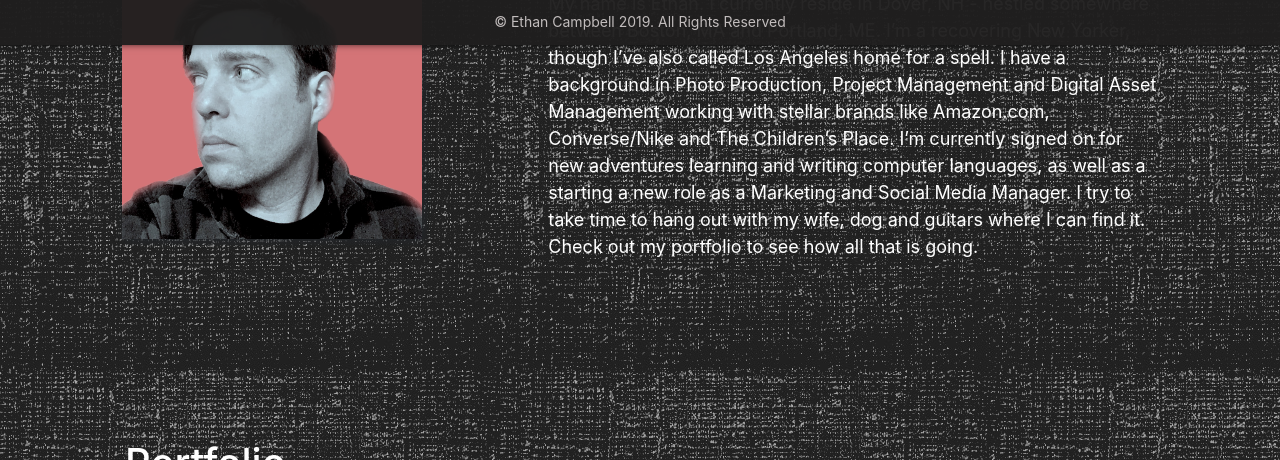
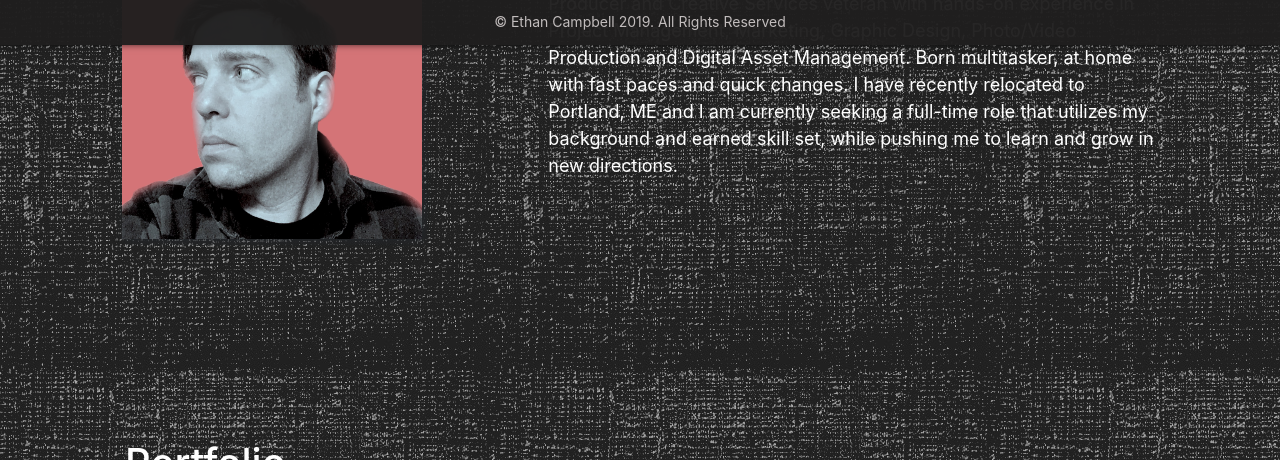
Before and after one commit to ethancampbell77/portfolio-old, a plain HTML site: page index.html in a window 1280 px wide. Shown: the part 755-1215 px from the top of the page. Drawn offline with nearby package versions, Linux system fonts and the light colour scheme.

Commit message:
Update index.html

```diff
--- a/index.html
+++ b/index.html
@@ -66,7 +66,9 @@
       </div>
       <div class="offset-1 col-md-6 myBio">
         <h1>About Me</h1>
-        <p id="aboutMe">My name is Ethan. I currently reside in Dover, NH - nestled somewhere between Boston, MA and Portland, ME.  I’m a recovering New Yorker, though I’ve also called Los Angeles home for a spell.  I have a background in Photo Production, Project Management and Digital Asset Management working with stellar brands like Amazon.com, Converse/Nike and The Children’s Place. I’m currently signed on for new adventures learning and writing computer languages, as well as a starting a new role as a Marketing and Social Media Manager. I try to take time to hang out with my wife, dog and guitars where I can find it. Check out my portfolio to see how all that is going.</p>
+        <p id="aboutMe">Producer and Creative Services veteran with hands-on experience in Project Management, Marketing, Graphic Design, Photo/Video Production and Digital Asset Management. Born multitasker, at home with fast paces and quick changes.
+
+I have recently relocated to Portland, ME and I am currently seeking a full-time role that utilizes my background and earned skill set, while pushing me to learn and grow in new directions.</p>
       </div>
     </div>
   </div>
```
